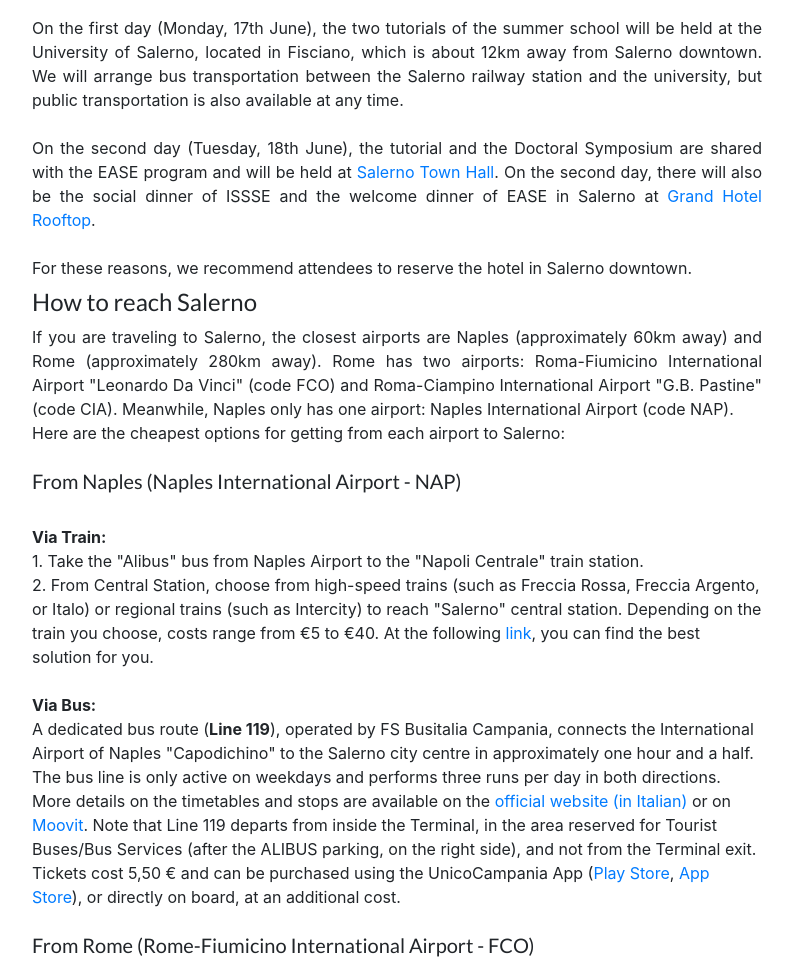
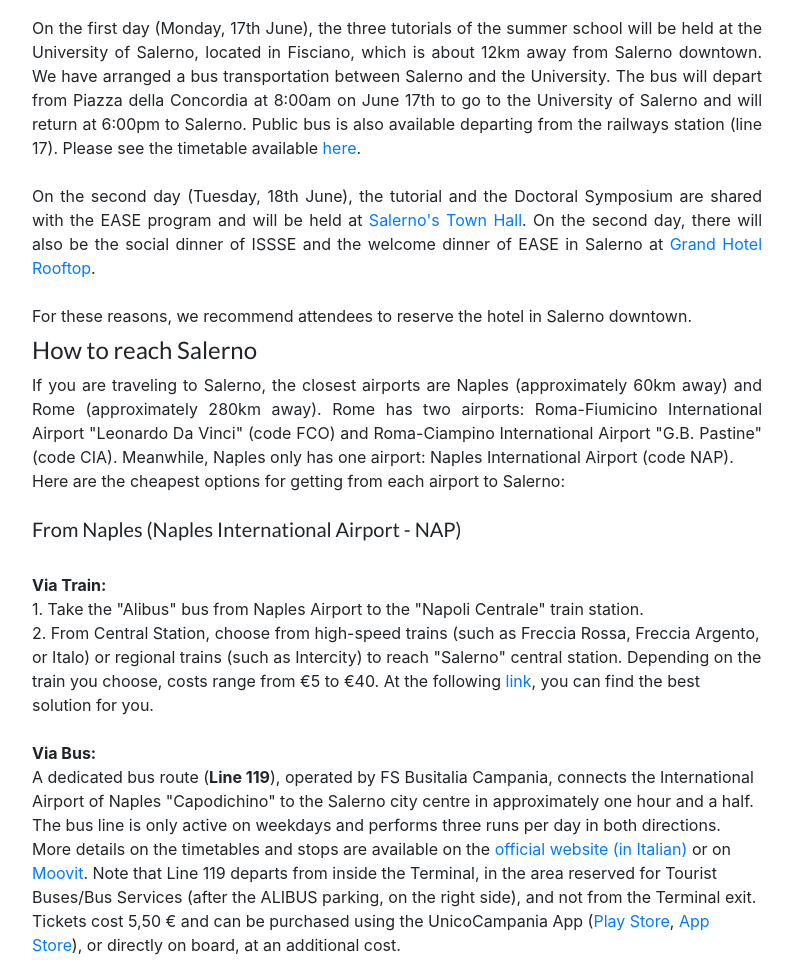
Before and after one commit to SeSaLabUnisa/ISSSE-2024, a website with bundled scripts: page index.html in a window 1280 px wide. Shown: the part 1440-2400 px from the top of the page, without its empty margins (243-1036 px from the left). Built offline with nearby package versions, Linux system fonts and the light colour scheme; files whose address does not match are found by name.

Commit message:
update bus trasportation

```diff
--- a/index.html
+++ b/index.html
@@ -212,8 +212,8 @@
         <div class="col-lg-8 mx-auto my-4">
           <h2 class="section-heading">Venue and Accommodation</h2>
           <p class="mt-4 mb-2 text-justify">
-          On the first day (Monday, 17th June), the two tutorials of the summer school will be held at the University of Salerno, located in Fisciano, which is about 12km away from Salerno downtown. We will arrange bus transportation between the Salerno railway station and the university, but public transportation is also available at any time.<br><br>
-          On the second day (Tuesday, 18th June), the tutorial and the Doctoral Symposium are shared with the EASE program and will be held at <a href="https://maps.app.goo.gl/k8gn6uqQgPt8vPSn7">Salerno Town Hall</a>. On the second day, there will also be the social dinner of ISSSE and the welcome dinner of EASE in Salerno at <a href="https://maps.app.goo.gl/4kXmd4MMHCz7XiRv7">Grand Hotel Rooftop<a/>.<br><br>
+          On the first day (Monday, 17th June), the three tutorials of the summer school will be held at the University of Salerno, located in Fisciano, which is about 12km away from Salerno downtown. We have arranged a bus transportation between Salerno and the University. The bus will depart from Piazza della Concordia at 8:00am on June 17th to go to the University of Salerno and will return at 6:00pm to Salerno. Public bus is also available departing from the railways station (line 17). Please see the timetable available <a href="https://www.fsbusitalia.it/content/fsbusitalia/it/campania/orari-e-linee/orari-linee-universitarie-campania.html">here</a>.<br><br>
+          On the second day (Tuesday, 18th June), the tutorial and the Doctoral Symposium are shared with the EASE program and will be held at <a href="https://maps.app.goo.gl/k8gn6uqQgPt8vPSn7">Salerno's Town Hall</a>. On the second day, there will also be the social dinner of ISSSE and the welcome dinner of EASE in Salerno at <a href="https://maps.app.goo.gl/4kXmd4MMHCz7XiRv7">Grand Hotel Rooftop<a/>.<br><br>
           For these reasons, we recommend attendees to reserve the hotel in Salerno downtown.
           </p>
           <!--
@@ -764,7 +764,7 @@
                   <div class="day">18</div>
                   <div>Tuesday</div>
                   <div class="shortdate text-muted">June, 2024</div>
-                  <div class="shortdate text-muted"><br><a href="https://maps.app.goo.gl/k8gn6uqQgPt8vPSn7" target="_blank" class="">ISSSE + EASE held in Salerno Town Hall</a></div>
+                  <div class="shortdate text-muted"><br><a href="https://maps.app.goo.gl/k8gn6uqQgPt8vPSn7" target="_blank" class="">ISSSE + EASE held in Salerno's Town Hall</a></div>
                   <div class="shortdate text-muted"><br><a href="https://maps.app.goo.gl/k8gn6uqQgPt8vPSn7" target="_blank" class="">Salone Dei Marmi</a></div>
                 </td>
 
```
